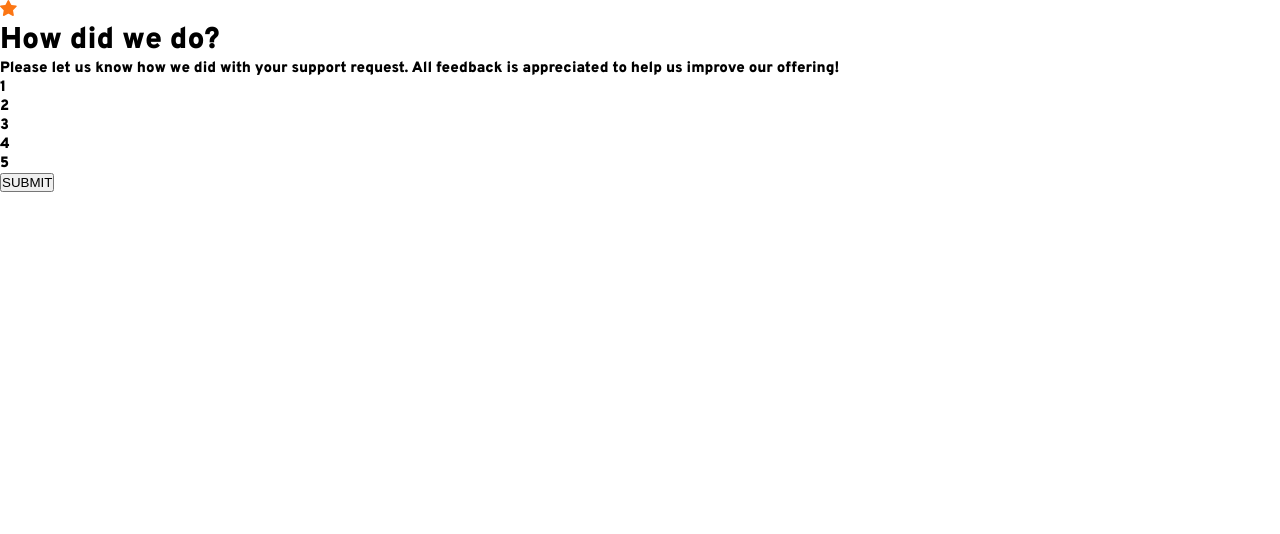
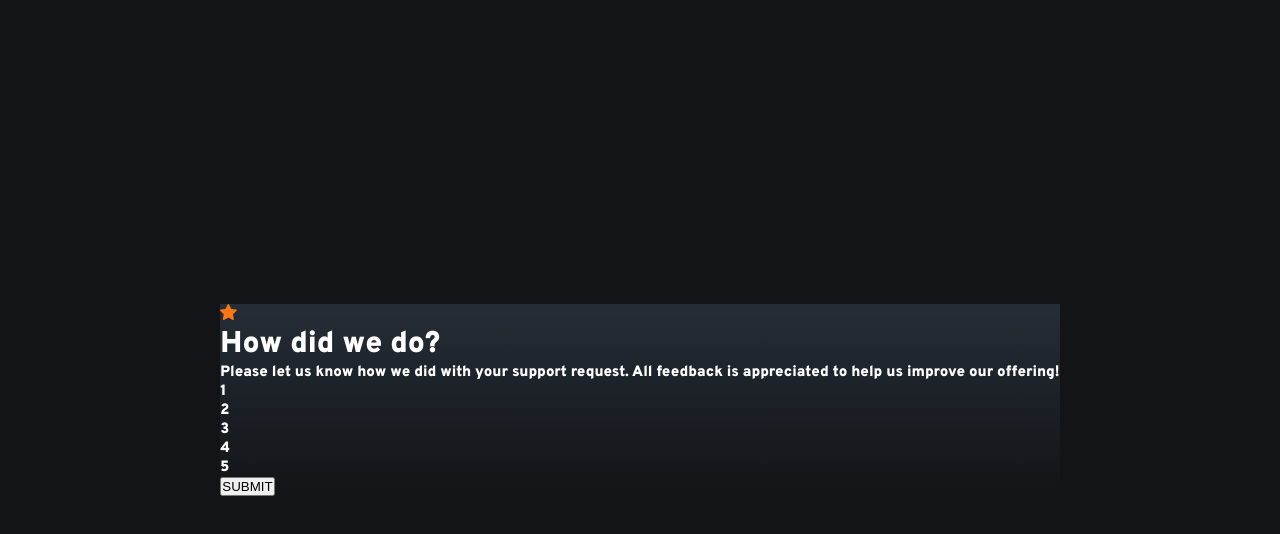
Before and after one commit to horoserp/rating-component, a plain HTML site: page index.html in a window 1280 px wide. Drawn offline with Linux system fonts and the light colour scheme.

Commit message:
Update: Begin styling.

```diff
--- a/style.css
+++ b/style.css
@@ -23,10 +23,23 @@
 
 html {
   font-size: 15px;
+  color: var(--White);
 }
 
 body {
   font-family: "Main";
+  background-color: var(--Very-Dark-Blue);
+}
+
+.container {
+  display: flex;
+  justify-content: center;
+  align-items: center;
+  height: 100vh;
+}
+
+.card {
+  background-image: linear-gradient(var(--Dark-Blue), var(--Very-Dark-Blue));
 }
 
 /* Extra small devices (phones, 600px and down) */
```
